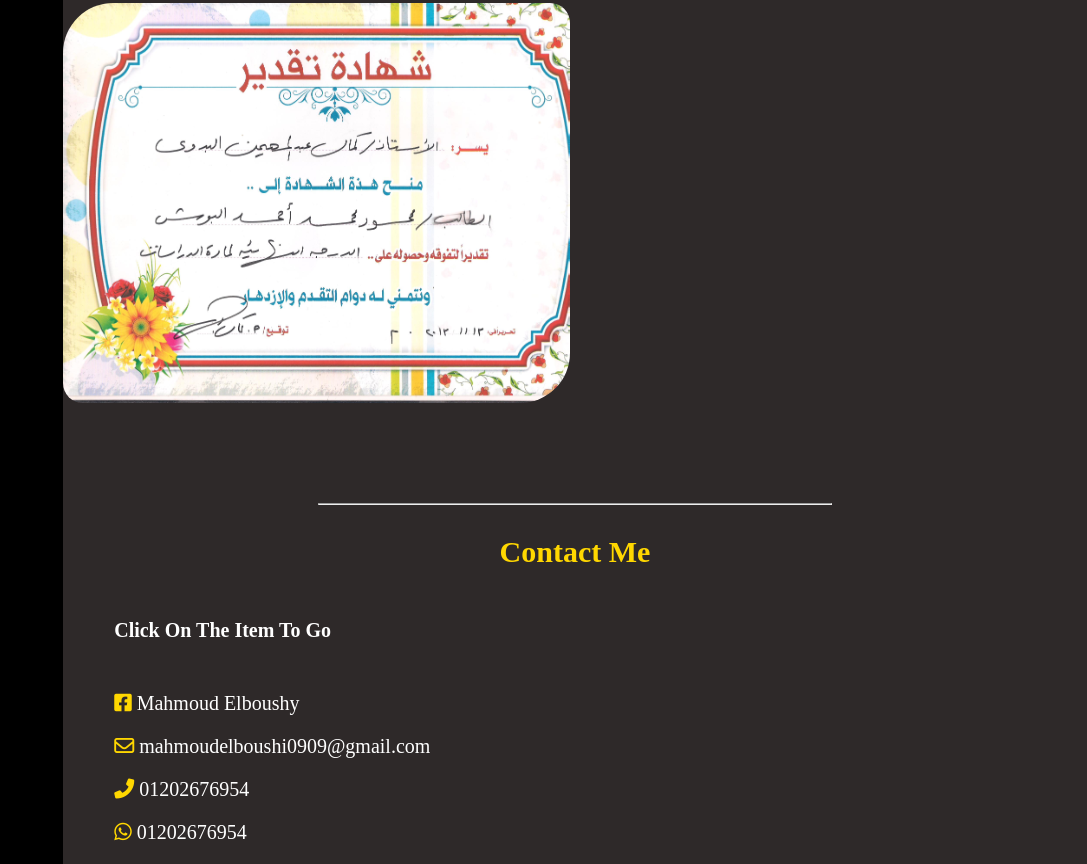
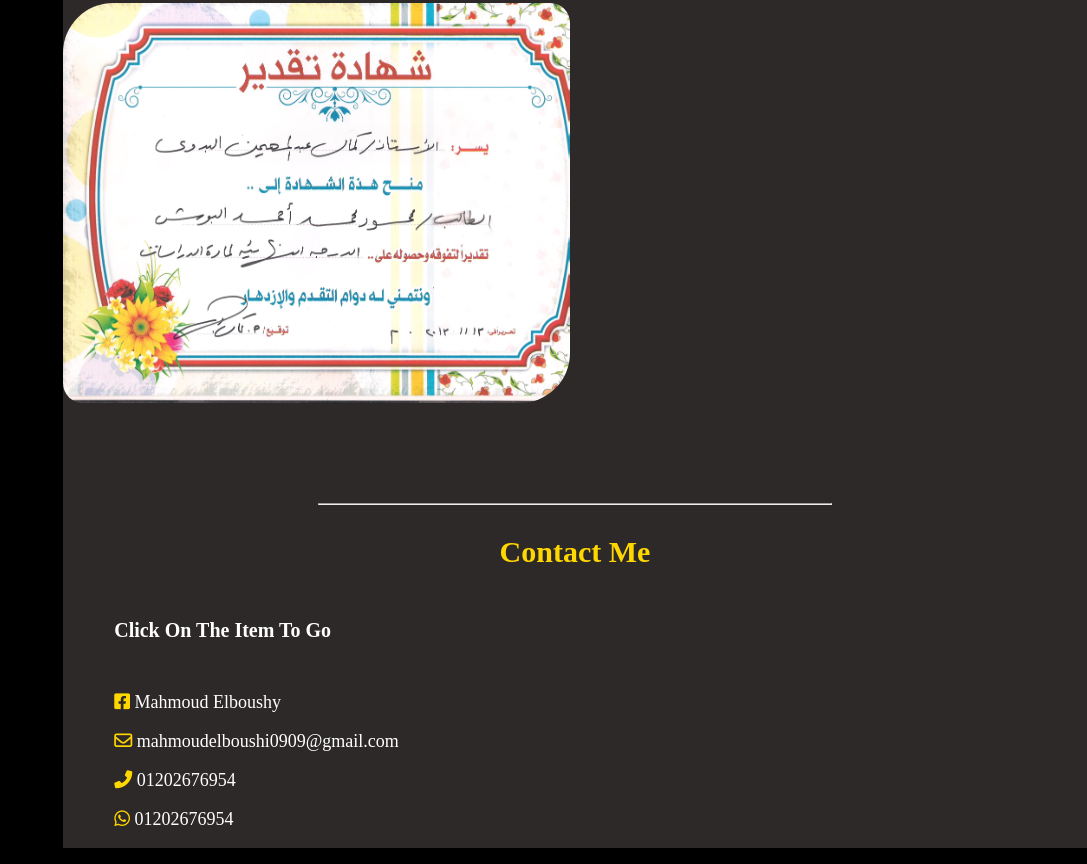
Before and after one commit to mahmoudb192000/cv, a plain HTML site: page index.html in a window 1280 px wide. Shown: the part 4917-5781 px from the top of the page, without its empty margins (193-1280 px from the left). Drawn offline with Linux system fonts and the light colour scheme.

Commit message:
Update index.html

```diff
--- a/index.html
+++ b/index.html
@@ -89,10 +89,10 @@
 <hr style="width: 50%; color: white; margin-top: 100PX;">
 <center><p style="font-size: 30px;"><b>Contact Me</b></p></center>
 <p style="font-size: 20px;margin-left: 5%;margin-top: 50px;margin-bottom: 50px;"><b style="color: white;">Click On The Item To Go</b></p>
-<p style="margin-left: 5%; font-size: 20px; color: white; cursor: pointer; width: max-content;" onclick="gcf()"><i class="fab fa-facebook-square" style="color:gold;"></i>&nbsp;Mahmoud Elboushy</p>
-<p style="margin-left: 5%; font-size: 20px; color: white; cursor: pointer; width: max-content;" onclick="gcg()"><i class="far fa-envelope" style="color:gold;"></i>&nbsp;mahmoudelboushi0909@gmail.com</p>
-<p style="margin-left: 5%; font-size: 20px; color: white; cursor: pointer; width: max-content;" onclick="gcp()"><i class="fas fa-phone-alt" style="color:gold;"></i>&nbsp;01202676954</p>
-<p style="margin-left: 5%; font-size: 20px; color: white; cursor: pointer; width: max-content;" onclick="gcw()"><i class="fa-brands fa-whatsapp" style="color:gold;"></i>&nbsp;01202676954</p>
+<p style="margin-left: 5%; font-size: 18px; color: white; cursor: pointer; width: max-content;" onclick="gcf()"><i class="fab fa-facebook-square" style="color:gold;"></i>&nbsp;Mahmoud Elboushy</p>
+<p style="margin-left: 5%; font-size: 18px; color: white; cursor: pointer; width: max-content;" onclick="gcg()"><i class="far fa-envelope" style="color:gold;"></i>&nbsp;mahmoudelboushi0909@gmail.com</p>
+<p style="margin-left: 5%; font-size: 18px; color: white; cursor: pointer; width: max-content;" onclick="gcp()"><i class="fas fa-phone-alt" style="color:gold;"></i>&nbsp;01202676954</p>
+<p style="margin-left: 5%; font-size: 18px; color: white; cursor: pointer; width: max-content;" onclick="gcw()"><i class="fa-brands fa-whatsapp" style="color:gold;"></i>&nbsp;01202676954</p>
 <img id="up1" src="img/4.png" onclick="up1()">
 </div>
 <script src="js/cv.js"></script>
```
